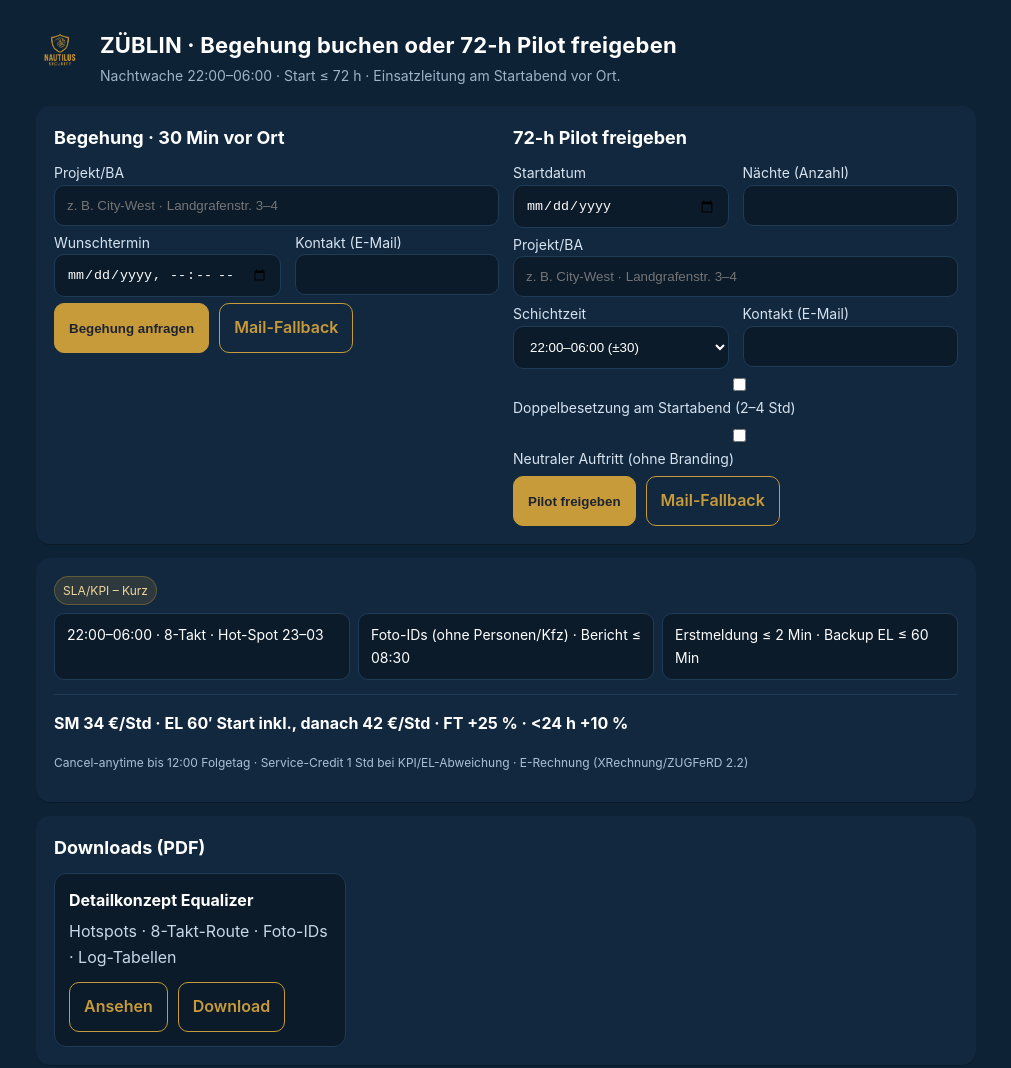
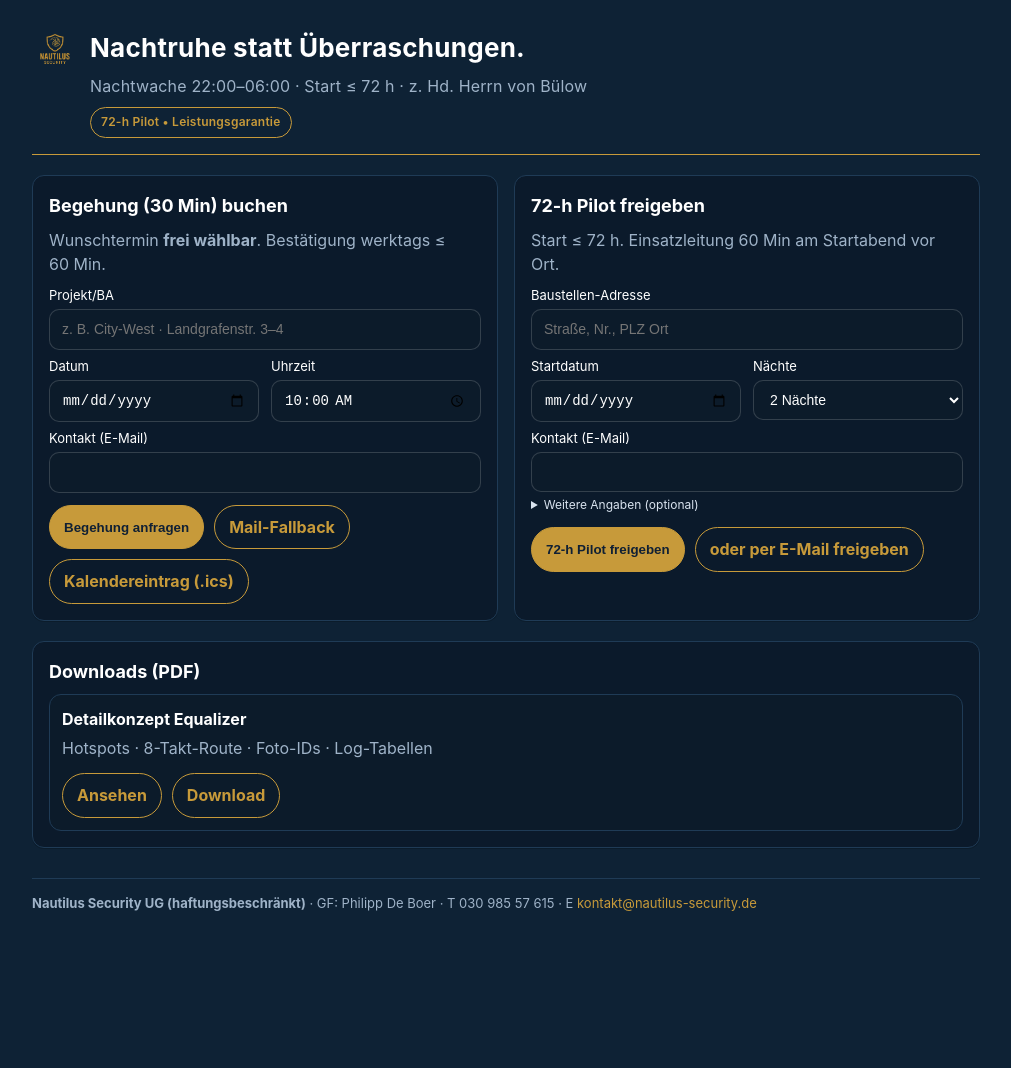
Before and after one commit to sticky030/nautilus-security-website, a plain HTML site: page zueblin-landing.html in a window 1280 px wide. Shown: the top 1068 px of the page, without its empty margins (134-1145 px from the left). After the commit the page ends 969 px from the top, so only its background shows below. Drawn offline with Linux system fonts and the light colour scheme.

Commit message:
Update zueblin-landing.html

```diff
--- a/zueblin-landing.html
+++ b/zueblin-landing.html
@@ -6,115 +6,177 @@
 <meta name="viewport" content="width=device-width, initial-scale=1">
 <meta name="robots" content="noindex,nofollow">
 <meta name="theme-color" content="#0E2235">
-<meta property="og:title" content="ZÜBLIN · Begehung buchen oder 72-h Pilot freigeben">
-<meta property="og:description" content="Nachtwache 22:00–06:00 · Start ≤ 72 h · Einsatzleitung am Startabend vor Ort.">
-<meta property="og:type" content="website">
-<meta property="og:image" content="https://sticky030.github.io/nautilus-security-website/logo-gold-transparent.png">
 <style>
-:root{--navy:#0E2235;--gold:#C79A3A;--bg:#0E2235;--card:#12283e;--muted:#9fb3c8;--white:#fff}
+/* ===== Nautilus v12 · Compact Spacing Tune (Navy/Gold) ===== */
+:root{
+  --navy:#0E2235; --gold:#C79A3A; --bg:#0E2235;
+  --navy-2:#0b1a2b; --navy-3:#0c1b2a;
+  --text:#ffffff; --muted:#9fb3c8; --line:#1f3b56;
+  --r:12px;                 /* base radius */
+  --s1:8px; --s2:12px; --s3:16px; --s4:20px; --s5:28px; /* spacing scale */
+  --fz:16px; --fz-sm:13px; --fz-xs:12px; --fz-h2:18px; --fz-h1:26px;
+}
 *{box-sizing:border-box}
-html,body{margin:0;padding:0;background:var(--bg);color:var(--white);font:16px/1.6 Inter,system-ui,-apple-system,Segoe UI,Helvetica,Arial,sans-serif}
+html,body{margin:0;padding:0;background:var(--bg);color:var(--text);font:var(--fz)/1.55 Inter,system-ui,-apple-system,Segoe UI,Helvetica,Arial,sans-serif;-webkit-font-smoothing:antialiased;-moz-osx-font-smoothing:grayscale}
 a{color:var(--gold);text-decoration:none}
 a:hover{text-decoration:underline}
-.wrapper{max-width:980px;margin:0 auto;padding:28px 20px 60px}
-.header{display:flex;gap:16px;align-items:flex-start;margin-bottom:18px}
-.header img{width:48px;height:48px}
-.header h1{margin:0;font-size:22px;font-weight:700;letter-spacing:.2px}
-.header p{margin:2px 0 0;color:var(--muted);font-size:14px}
-.card{background:var(--card);border-radius:14px;padding:18px 18px;margin:14px 0;box-shadow:0 1px 0 rgba(0,0,0,.25)}
-h2{margin:0 0 10px;font-size:18px}
-.row{display:grid;grid-template-columns:1fr 1fr;gap:14px}
-@media (max-width:820px){.row{grid-template-columns:1fr}}
-label{display:block;font-size:14px;margin-bottom:6px;color:#d7e3f0}
-input,select,textarea{width:100%;padding:12px 12px;border:1px solid #1f3b56;background:#0c1b2a;color:#fff;border-radius:10px;outline:none}
-input:focus,select:focus,textarea:focus{border-color:#275278;box-shadow:0 0 0 3px rgba(199,154,58,.15)}
-.actions{display:flex;gap:10px;flex-wrap:wrap}
-button,.ghost{display:inline-flex;align-items:center;justify-content:center;padding:11px 14px;border-radius:10px;border:1px solid var(--gold);background:var(--gold);color:#1d2430;font-weight:600}
-.ghost{background:transparent;color:var(--gold)}
-.badge{display:inline-block;background:rgba(199,154,58,.15);color:#f0d69c;border:1px solid rgba(199,154,58,.35);padding:4px 8px;border-radius:999px;font-size:12px}
-.kpis{display:grid;grid-template-columns:repeat(3,minmax(0,1fr));gap:8px;margin-top:8px}
-.kpis .k{background:#0c1b2a;border:1px solid #1f3b56;border-radius:10px;padding:10px 12px;font-size:14px}
-.price{font-weight:700}
-.note{color:#c8d7e8;font-size:13px}
-.dl-grid{display:grid;grid-template-columns:repeat(3,minmax(0,1fr));gap:14px}
-@media (max-width:820px){.dl-grid{grid-template-columns:1fr}}
-.dl-item{background:#0c1b2a;border:1px solid #1f3b56;border-radius:12px;padding:14px}
-.dl-item h3{margin:0 0 6px;font-size:16px}
-.dl-item p{margin:0 0 12px;color:#c8d7e8}
-.dl-actions{display:flex;gap:10px}
-.footer{opacity:.9;margin-top:22px;font-size:13px;color:#c8d7e8}
-.small{font-size:12px;color:#aac0d6}
-hr{border:0;border-top:1px solid #1f3b56;margin:14px 0}
+
+/* Wrapper */
+.page{max-width:980px;margin:0 auto;padding:var(--s5) var(--s3) 56px}
+.header{display:flex;gap:var(--s2);align-items:flex-start}
+.logo img{width:46px;height:46px}
+.hgroup h1{margin:0;font-size:var(--fz-h1);letter-spacing:.01em}
+.hgroup .sub{margin:6px 0 0;color:var(--muted);letter-spacing:.01em}
+.badge{display:inline-block;margin-top:8px;padding:5px 10px;border:1px solid var(--gold);color:var(--gold);border-radius:999px;font-weight:600;font-size:var(--fz-xs);letter-spacing:.02em}
+.rule{border:0;border-top:1.5px solid var(--gold);margin:var(--s3) 0 0}
+
+/* Cards & Layout */
+.grid{display:grid;grid-template-columns:1fr 1fr;gap:var(--s3);margin-top:var(--s4)}
+@media (max-width:860px){.grid{grid-template-columns:1fr}}
+.card{background:var(--navy-2);border:1.2px solid var(--line);border-radius:var(--r);padding:var(--s3);box-shadow:0 1px 0 rgba(0,0,0,.18)}
+.card h2{margin:0 0 var(--s1);font-size:var(--fz-h2)}
+.card p{margin:4px 0 var(--s1);color:var(--muted)}
+
+/* Form – compact & aligned */
+label{display:block;font-size:var(--fz-sm);margin:6px 0 4px}
+input,textarea,select{width:100%;background:var(--navy-3);color:#fff;border:1px solid rgba(255,255,255,.16);border-radius:10px;padding:10px 12px;font-size:14px;line-height:1.3;transition:border .15s, box-shadow .15s}
+input:focus,textarea:focus,select:focus{border-color:#275278;outline:none;box-shadow:0 0 0 3px rgba(199,154,58,.16)}
+.row{display:grid;grid-template-columns:1fr 1fr;gap:var(--s2)}
+@media (max-width:680px){.row{grid-template-columns:1fr}}
+.help{font-size:var(--fz-xs);color:var(--muted);margin-top:4px}
+details.help > summary{cursor:pointer;color:#d9e3ef}
+details.help[open]{margin-top:var(--s1)}
+
+/* Actions */
+.actions{display:flex;gap:10px;margin-top:var(--s2);flex-wrap:wrap}
+button,.ghost{cursor:pointer;display:inline-flex;align-items:center;justify-content:center;padding:9px 14px;border-radius:999px;font-weight:700}
+button{background:var(--gold);border:1px solid var(--gold);color:#102034}
+.ghost{background:transparent;color:var(--gold);border:1px solid var(--gold)}
+button:active,.ghost:active{transform:translateY(0.5px)}
+
+/* Downloads */
+#downloads{margin-top:var(--s4)}
+#downloads h2{margin:0 0 var(--s1);font-size:var(--fz-h2)}
+.dl-grid{display:grid;grid-template-columns:1fr;gap:var(--s2)}
+.dl-item{background:var(--navy-3);border:1.2px solid var(--line);border-radius:var(--r);padding:var(--s2)}
+.dl-item h3{margin:0 0 4px;font-size:16px}
+.dl-item p{margin:0 0 var(--s2);color:var(--muted)}
+.dl-actions{display:flex;gap:10px;flex-wrap:wrap}
+
+/* Footer */
+.footer{margin-top:30px;padding-top:14px;border-top:1px solid var(--line);font-size:var(--fz-sm);color:var(--muted)}
+.footer a{color:var(--gold)}
 </style>
 </head>
 <body>
-<div class="wrapper">
+<div class="page">
+
   <header class="header">
-    <img src="https://sticky030.github.io/nautilus-security-website/logo-gold-transparent.png" alt="Nautilus Security">
-    <div>
-      <h1>ZÜBLIN · Begehung buchen oder 72-h Pilot freigeben</h1>
-      <p>Nachtwache 22:00–06:00 · Start ≤ 72 h · Einsatzleitung am Startabend vor Ort.</p>
+    <div class="logo"><img src="logo-gold-transparent.png" alt="Nautilus Security Logo"></div>
+    <div class="hgroup">
+      <h1>Nachtruhe statt Überraschungen.</h1>
+      <div class="sub">Nachtwache 22:00–06:00 · Start ≤ 72&nbsp;h · z. Hd. Herrn von&nbsp;Bülow</div>
+      <div class="badge">72-h Pilot • Leistungsgarantie</div>
     </div>
   </header>
+  <hr class="rule">
 
-  <!-- CTAs -->
-  <section class="card">
+  <section class="grid">
+    <!-- A) 30-Min-Begehung -->
+    <div class="card">
+      <h2>Begehung (30&nbsp;Min) buchen</h2>
+      <p>Wunschtermin <strong>frei wählbar</strong>. Bestätigung werktags ≤ 60&nbsp;Min.</p>
+
+      <form id="form-begehung" action="YOUR_FORMSPREE_ENDPOINT_HERE" method="POST">
+        <input type="hidden" name="form_name" value="begehung">
+        <input type="hidden" name="utm_source" id="utm_source">
+        <input type="hidden" name="utm_medium" id="utm_medium">
+        <input type="hidden" name="utm_campaign" id="utm_campaign">
+        <input type="hidden" name="utm_person" id="utm_person">
+        <input type="hidden" name="page_url" id="page_url">
+
+        <label for="b_site">Projekt/BA</label>
+        <input id="b_site" name="site" placeholder="z. B. City-West · Landgrafenstr. 3–4" required>
+
         <div class="row">
           <div>
-        <h2>Begehung · 30 Min vor Ort</h2>
-        <form id="form_walk" action="YOUR_FORMSPREE_ENDPOINT_WALK" method="POST">
-          <label>Projekt/BA<input type="text" name="project" placeholder="z. B. City-West · Landgrafenstr. 3–4" required></label>
-          <div class="row">
-            <label>Wunschtermin<input type="datetime-local" name="slot" required></label>
-            <label>Kontakt (E-Mail)<input type="email" name="email" required></label>
+            <label for="b_date">Datum</label>
+            <input id="b_date" type="date" name="date" required>
           </div>
+          <div>
+            <label for="b_time">Uhrzeit</label>
+            <input id="b_time" type="time" name="time" value="10:00" required>
+          </div>
+        </div>
+
+        <label for="b_email">Kontakt (E-Mail)</label>
+        <input id="b_email" type="email" name="email" required>
+
         <div class="actions">
           <button type="submit">Begehung anfragen</button>
-            <a class="ghost" href="mailto:kontakt@nautilus-security.de?subject=Begehung%2030%20Min&body=Projekt/BA:%0AAdresse:%0AWunschtermin:%0AAnsprechpartner:%0A">Mail-Fallback</a>
+          <a class="ghost" id="b_mailto" href="#">Mail-Fallback</a>
+          <a class="ghost" id="b_ics" href="#" download>Kalendereintrag (.ics)</a>
         </div>
         <input type="text" name="_honeypot" style="display:none">
       </form>
     </div>
+
+    <!-- B) 72-h Pilot freigeben -->
+    <div class="card">
+      <h2>72-h Pilot freigeben</h2>
+      <p>Start ≤ 72&nbsp;h. Einsatzleitung 60&nbsp;Min am Startabend vor Ort.</p>
+
+      <form id="form-pilot" action="YOUR_FORMSPREE_ENDPOINT_HERE" method="POST">
+        <input type="hidden" name="form_name" value="pilot72h">
+        <input type="hidden" name="utm_source" id="utm_source2">
+        <input type="hidden" name="utm_medium" id="utm_medium2">
+        <input type="hidden" name="utm_campaign" id="utm_campaign2">
+        <input type="hidden" name="utm_person" id="utm_person2">
+        <input type="hidden" name="page_url" id="page_url2">
+
+        <label for="p_site">Baustellen-Adresse</label>
+        <input id="p_site" name="site" placeholder="Straße, Nr., PLZ Ort" required>
+
+        <div class="row">
           <div>
-        <h2>72-h Pilot freigeben</h2>
-        <form id="form_pilot" action="YOUR_FORMSPREE_ENDPOINT_PILOT" method="POST">
-          <div class="row">
-            <label>Startdatum<input type="date" name="start" required></label>
-            <label>Nächte (Anzahl)<input type="number" min="1" max="14" name="nights" required></label>
+            <label for="p_start">Startdatum</label>
+            <input id="p_start" type="date" name="start" required>
           </div>
-          <label>Projekt/BA<input type="text" name="project" placeholder="z. B. City-West · Landgrafenstr. 3–4" required></label>
-          <div class="row">
-            <label>Schichtzeit
-              <select name="shift">
-                <option value="22-06" selected>22:00–06:00 (±30)</option>
-                <option value="21-05">21:00–05:00 (±30)</option>
+          <div>
+            <label for="p_nights">Nächte</label>
+            <select id="p_nights" name="nights">
+              <option>1 Nacht</option><option selected>2 Nächte</option><option>3 Nächte</option>
             </select>
-            </label>
-            <label>Kontakt (E-Mail)<input type="email" name="email" required></label>
           </div>
-          <label><input type="checkbox" name="double_start"> Doppelbesetzung am Startabend (2–4 Std)</label>
+        </div>
+
+        <label for="p_email">Kontakt (E-Mail)</label>
+        <input id="p_email" type="email" name="email" required>
+
+        <details class="help">
+          <summary>Weitere Angaben (optional)</summary>
+          <div class="row" style="margin-top:8px">
+            <div>
+              <label for="p_keys">Zutritt/Schlüssel</label>
+              <select id="p_keys" name="keys"><option>Ja</option><option>Nein</option></select>
+            </div>
+            <div>
+              <label for="p_contact">Kontakt vor Ort</label>
+              <input id="p_contact" name="contact" placeholder="Name/Telefon">
+            </div>
+          </div>
+          <label for="p_notes" style="margin-top:8px">Besonderheiten</label>
+          <textarea id="p_notes" name="notes" rows="3" placeholder="Hotspots (Kabel/Diesel), Sperrzonen, Lieferfenster …"></textarea>
+          <label style="margin-top:8px"><input type="checkbox" name="double_start"> Doppelbesetzung am Startabend (2–4 Std)</label>
           <label><input type="checkbox" name="neutral"> Neutraler Auftritt (ohne Branding)</label>
+        </details>
+
         <div class="actions">
-            <button type="submit">Pilot freigeben</button>
-            <a class="ghost" href="mailto:kontakt@nautilus-security.de?subject=Pilot%2072h%20Freigabe&body=Start:%0AN%C3%A4chte:%0AProjekt/BA:%0ASchicht:%0ANeutral/Doppel:%0A">Mail-Fallback</a>
+          <button type="submit">72-h Pilot freigeben</button>
+          <a class="ghost" id="p_mailto" href="#">oder per E-Mail freigeben</a>
         </div>
-          <input type="text" name="_honeypot" style="display:none">
       </form>
     </div>
-    </div>
-  </section>
-
-  <!-- SLA/KPI + Preis -->
-  <section class="card">
-    <span class="badge">SLA/KPI – Kurz</span>
-    <div class="kpis">
-      <div class="k">22:00–06:00 · 8-Takt · Hot-Spot 23–03</div>
-      <div class="k">Foto-IDs (ohne Personen/Kfz) · Bericht ≤ 08:30</div>
-      <div class="k">Erstmeldung ≤ 2 Min · Backup EL ≤ 60 Min</div>
-    </div>
-    <hr>
-    <p class="price">SM 34 €/Std · EL 60′ Start inkl., danach 42 €/Std · FT +25 % · &lt;24 h +10 %</p>
-    <p class="small">Cancel-anytime bis 12:00 Folgetag · Service-Credit 1 Std bei KPI/EL-Abweichung · E-Rechnung (XRechnung/ZUGFeRD 2.2)</p>
   </section>
 
   <!-- Downloads (nur Equalizer-Detail) -->
@@ -133,69 +195,69 @@
   </section>
 
   <footer class="footer">
-    <div>Nautilus Security UG (haftungsbeschränkt) – in Gründung · GF: Philipp De Boer</div>
-    <div>T 030 985 57 615 · M 0176 2284 4636 · E kontakt@nautilus-security.de</div>
-    <div class="small">Korrespondenz: Vincent-van-Gogh-Str. 14, 13057 Berlin · Geplante Geschäftsadresse ab 01.01.2026: Kollwitzstraße 76, 10435 Berlin</div>
+    <strong>Nautilus Security UG (haftungsbeschränkt)</strong> · GF: Philipp De Boer ·
+    T 030 985 57 615 · E <a href="mailto:kontakt@nautilus-security.de">kontakt@nautilus-security.de</a>
   </footer>
 </div>
 
 <script>
 (function(){
-  // Simple client-side confirmation + basic debounce for both forms.
-  function wireForm(id, ok){
-    const f=document.getElementById(id);
-    if(!f) return;
-    let busy=false;
-    f.addEventListener('submit', function(ev){
-      if(busy) { ev.preventDefault(); return; }
-      busy=true;
-      setTimeout(()=>busy=false, 1500);
-      ok && ok();
-    });
+  // UTM & Page URL capture
+  const params=new URLSearchParams(location.search);
+  const set=(id,val)=>{ const el=document.getElementById(id); if(el) el.value=val||""; };
+  ["utm_source","utm_medium","utm_campaign","utm_person"].forEach(k=>set(k,params.get(k)));
+  set("page_url",location.href);
+  ["utm_source2","utm_medium2","utm_campaign2","utm_person2"].forEach((k,i)=>set(k,params.get(k.replace(/2$/,""))));
+  set("page_url2",location.href);
+
+  // Mailto-Fallbacks
+  function buildMailto(form, subject){
+    const fd=new FormData(form); const kv=[]; fd.forEach((v,k)=>{ if(String(v).trim()) kv.push(k+": "+v); });
+    const body=encodeURIComponent(kv.join("\n"));
+    return `mailto:kontakt@nautilus-security.de?subject=${encodeURIComponent(subject)}&body=${body}`;
   }
-  wireForm('form_walk', function(){
-    console.log('Walkthrough form submitted');
-  });
-  wireForm('form_pilot', function(){
-    console.log('Pilot form submitted');
-  });
+  const bForm=document.getElementById("form-begehung");
+  const pForm=document.getElementById("form-pilot");
+  const bMail=document.getElementById("b_mailto");
+  const pMail=document.getElementById("p_mailto");
+  if(bMail) bMail.addEventListener("click",(e)=>{ e.preventDefault(); location.href=buildMailto(bForm,"Begehung 30 Min – ZÜBLIN"); });
+  if(pMail) pMail.addEventListener("click",(e)=>{ e.preventDefault(); location.href=buildMailto(pForm,"72-h Pilot freigeben – ZÜBLIN"); });
 
-  // Optional: create .ics fallback on Begehung (if desired later)
-  // (keine Layoutänderung; nur Utility, derzeit nicht aktiv)
-  function icsDateLocal(dt){
-    const p = n => String(n).padStart(2,'0');
-    return dt.getFullYear()+p(dt.getMonth()+1)+p(dt.getDate())+'T'+p(dt.getHours())+p(dt.getMinutes())+'00';
+  // If no endpoint configured, fallback to mailto on submit
+  function noEndpoint(u){ return !u || u.includes("YOUR_FORMSPREE_ENDPOINT_HERE"); }
+  if(bForm) bForm.addEventListener("submit",(e)=>{ if(noEndpoint(bForm.action)){ e.preventDefault(); location.href=buildMailto(bForm,"Begehung 30 Min – ZÜBLIN"); }});
+  if(pForm) pForm.addEventListener("submit",(e)=>{ if(noEndpoint(pForm.action)){ e.preventDefault(); location.href=buildMailto(pForm,"72-h Pilot freigeben – ZÜBLIN"); }});
+
+  // .ics-Download (30 Min) für Begehung
+  function pad(n){ return String(n).padStart(2,"0"); }
+  function toUTC(dt){ return dt.getUTCFullYear()+pad(dt.getUTCMonth()+1)+pad(dt.getUTCDate())+"T"+pad(dt.getUTCHours())+pad(dt.getUTCMinutes())+"00Z"; }
+  function makeICS(summary, desc, locationStr, startISO, minutes){
+    const start=new Date(startISO); const end=new Date(start.getTime()+minutes*60000);
+    const ics=[
+      "BEGIN:VCALENDAR","VERSION:2.0","PRODID:-//Nautilus Security//Zueblin//DE","BEGIN:VEVENT",
+      "UID:nautilus-"+Date.now()+"@nautilus-security.de",
+      "DTSTAMP:"+toUTC(new Date()),
+      "DTSTART:"+toUTC(start),
+      "DTEND:"+toUTC(end),
+      "SUMMARY:"+summary.replace(/([,])/g,"\\$1"),
+      "DESCRIPTION:"+String(desc||"").replace(/([,])/g,"\\$1").replace(/\\n/g,"\\\\n"),
+      "LOCATION:"+String(locationStr||"").replace(/([,])/g,"\\$1"),
+      "END:VEVENT","END:VCALENDAR"
+    ].join("\\r\\n");
+    const blob=new Blob([ics],{type:"text/calendar;charset=utf-8"});
+    return URL.createObjectURL(blob);
   }
-  window.makeICS=function(summary, startISO, minutes){
-    try{
-      const start=new Date(startISO);
-      if(!isFinite(start)) return null;
-      const end=new Date(start.getTime()+minutes*60000);
-      const ics=[
-        "BEGIN:VCALENDAR","VERSION:2.0","PRODID:-//Nautilus Security//Zueblin//DE",
-        "BEGIN:VEVENT",
-        "DTSTART:"+icsDateLocal(start),
-        "DTEND:"+icsDateLocal(end),
-        "SUMMARY:"+summary.replace(/[\n\r]/g,' '),
-        "END:VEVENT","END:VCALENDAR"
-      ].join("\r\n");
-      const blob=new Blob([ics],{type:"text/calendar"});
-      return URL.createObjectURL(blob);
-    }catch(e){return null;}
-  };
-
-  // Example hook (not visible / no layout impact)
-  const walk=document.getElementById('form_walk');
-  if(walk){
-    walk.addEventListener('submit',function(ev){
-      // Auto-build ICS (30 Min) for convenience
-      const el = walk.querySelector('[name=slot]');
-      if(el && el.value){
-        const url = makeICS("Begehung 30 Min – Nautilus Security", el.value, 30);
-        if(url){
-          setTimeout(()=>{ try{ URL.revokeObjectURL(url); }catch(e){} },5000);
-        }
-      }
+  const bICS=document.getElementById("b_ics");
+  if(bICS){
+    bICS.addEventListener("click",(e)=>{
+      e.preventDefault();
+      const site=document.getElementById("b_site").value||"";
+      const date=document.getElementById("b_date").value;
+      const time=document.getElementById("b_time").value||"10:00";
+      if(!date){ alert("Bitte Datum wählen."); return; }
+      const href=makeICS("Begehung (30 Min) – Nautilus × ZÜBLIN","Vor-Ort-Begehung zur Nachtwache.",site, date+"T"+time+":00",30);
+      bICS.href=href; bICS.download="Begehung_Nautilus_Zueblin.ics"; bICS.click();
+      setTimeout(()=>URL.revokeObjectURL(href),5000);
     });
   }
 })();
```
Lines whose indentation alone changed are shown as unchanged.
